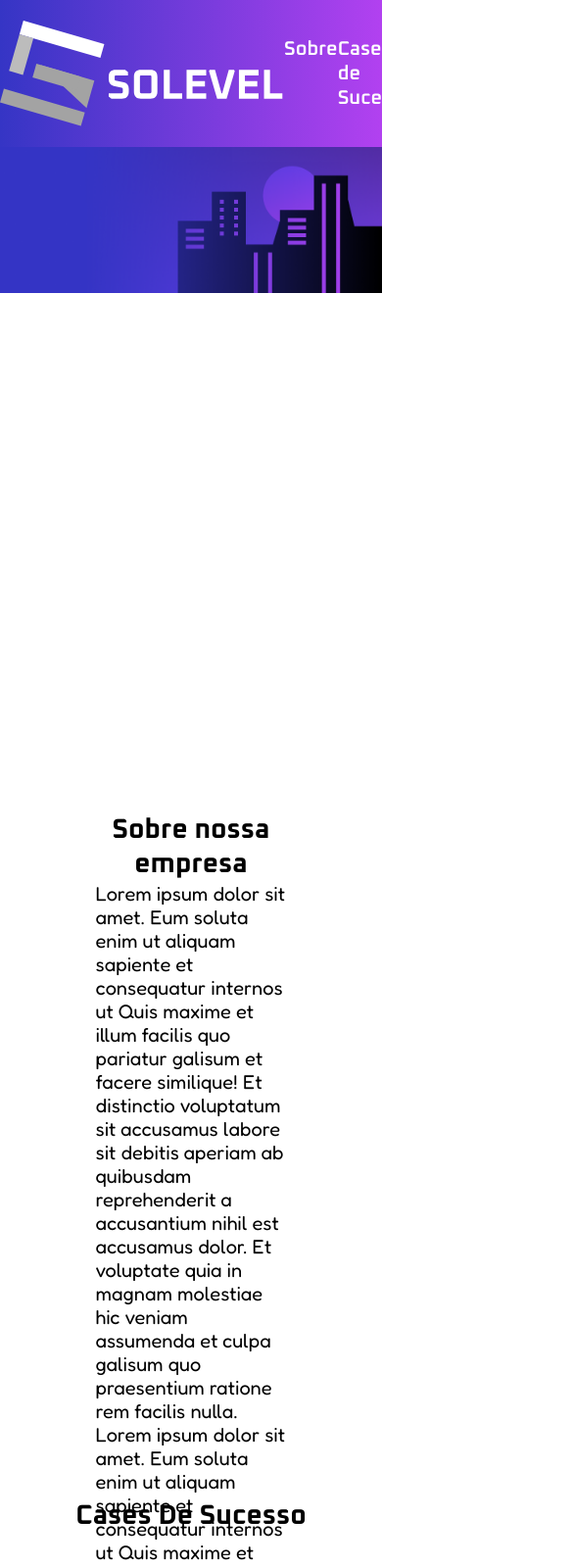
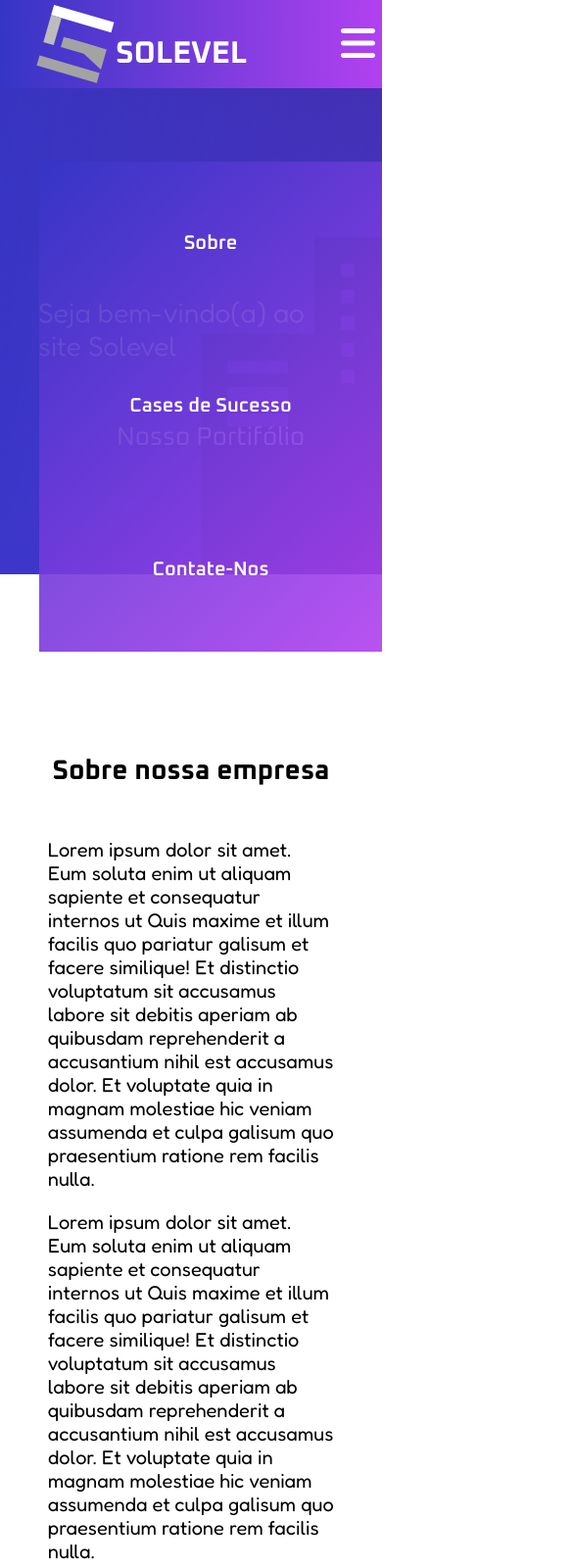
Before and after one commit to TinyTheTinyTinker/solevel, a plain HTML site: page index.html in a window 390 px wide. Shown: the top 1599 px of the page at 98% size, 585 px wide, since content can reach past the window. Drawn offline with Linux system fonts and the light colour scheme; a web font is replaced by a local one.

Commit message:
feat: Site Finalizado, Responsiblidade Quase Terminada

```diff
--- a/index.html
+++ b/index.html
@@ -17,10 +17,11 @@
         <div class="container-grid">
             <img src="img/Logo.svg" alt="Logo da empresa Solevel">
             <nav class="menu">
-                <a href="#">Sobre</a>
-                <a href="#">Cases de Sucesso</a>
-                <a href="#">Contate-Nos</a>
+                <a href="#sobre">Sobre</a>
+                <a href="#cases">Cases de Sucesso</a>
+                <a href="#formulario">Contate-Nos</a>
             </nav>
+            <button><svg xmlns="http://www.w3.org/2000/svg" viewBox="0 0 448 512"><!--!Font Awesome Free 6.5.2 by @fontawesome - https://fontawesome.com License - https://fontawesome.com/license/free Copyright 2024 Fonticons, Inc.--><path d="M0 96C0 78.3 14.3 64 32 64H416c17.7 0 32 14.3 32 32s-14.3 32-32 32H32C14.3 128 0 113.7 0 96zM0 256c0-17.7 14.3-32 32-32H416c17.7 0 32 14.3 32 32s-14.3 32-32 32H32c-17.7 0-32-14.3-32-32zM448 416c0 17.7-14.3 32-32 32H32c-17.7 0-32-14.3-32-32s14.3-32 32-32H416c17.7 0 32 14.3 32 32z"/></svg></button>
         </div>
     </header>
     <div class="banner">
--- a/style.css
+++ b/style.css
@@ -43,6 +43,10 @@ header {
 
 header img {
     width: 290px;
+}
+
+header button {
+    display: none;
 }
 
 header div.container-grid {
@@ -326,4 +330,134 @@ footer .container-grid {
     header {
         position: relative;
     }
+
+    header button {
+        width: 50px;
+        display: unset;
+        background: none;
+        border: none;
+    }
+
+    header svg {
+        fill: white;
+    }
+
+    nav.menu {
+        height: 500px;
+        width: 350px;
+        flex-direction: column;
+        background-color: transparent;
+        background-image: linear-gradient(135deg, #3535c5e8 0%, #B241F0e8 100%);
+        position: absolute;
+        top: 165px;
+        right: 0px;
+        justify-content: space-around;
+        align-items: center;
+        padding: 0px 30px;
+    }
+
+    #sobre {
+        padding: 100px 15;
+    }
 }
+
+@media screen and (max-width: 1200px) {
+    #sobre h2 {
+        margin-top: 0;
+    }
+}
+
+@media screen and (max-width: 1080px) {
+    #formulario h2 {
+        margin-bottom: 0;
+    }
+
+    #formulario {
+        padding-top: 150px;
+        background-image: linear-gradient(90deg, #3535c5 0%, #B241F0 100%);
+        color: white;
+        margin-bottom: 0;
+    }
+
+    #formulario form {
+        width: 100%;
+        border-radius: 0;
+        background-image: none;
+        background-color: transparent;
+    }
+}
+
+@media screen and (max-width: 1000px) {
+    .container-cards {
+        flex-direction: column;
+    }
+
+    .card {
+        width: 60%;
+    }
+
+    .card {
+        flex-basis: unset;
+    }
+
+}
+
+@media screen and (max-width: 1050px) {
+    .banner {
+        background-size: 1300px;
+        background-position-x: -200px;
+    }
+}
+
+
+@media screen and (max-width: 820px) {
+#sobre {
+    height: unset;
+    margin-bottom: 40px;
+}
+
+#sobre h2 {
+    margin-bottom: 50px;
+}
+
+#sobre p {
+    margin-bottom: 30px;
+}
+}
+
+@media screen and (max-width: 550px) {
+    #sobre {
+        padding-left: 0px;
+        padding-right: 0px;
+    }
+
+    #sobre p {
+        width: 75%;
+        margin: 0 auto;
+        margin-bottom: 20px;
+    }
+
+    .card {
+        width: 90%;
+    }
+}
+
+@media screen and (max-width: 600px) {
+    .banner {
+        background-position-x: -400px;
+    }
+}
+
+@media screen and (max-width: 450px) {
+    header img {
+        height: 80px
+    }
+
+    header {
+        height: 90px;
+    }
+
+    header svg {
+        height: 40px
+    }
+}
```
Also changed, not shown: img/bars-solid.svg (added).
